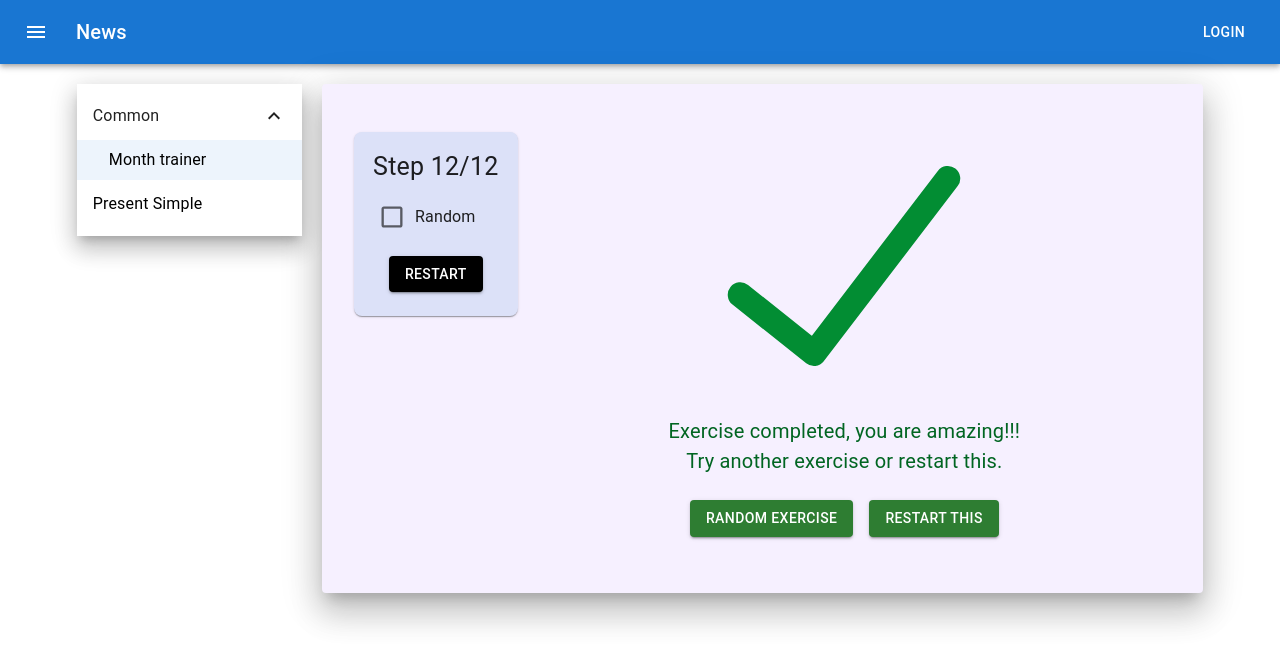
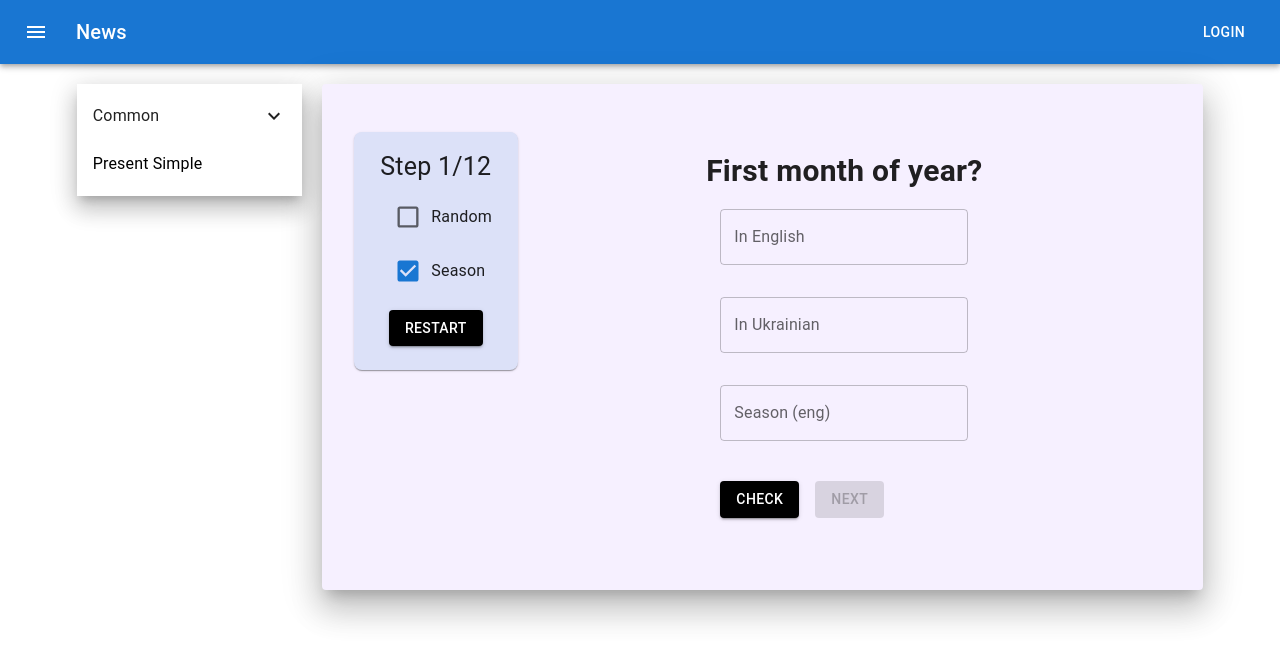
Before and after one commit to EvanMendax/git-gud-english, a React (Create React App) app: page /monthTrainer in a window 1280 px wide. Shown: the top 666 px of the page. Built offline with nearby package versions, Linux system fonts and the light colour scheme.

Commit message:
update month trainer
1. minor update in complete component.

2. add additional season check box for setting

```diff
--- a/src/Common/CompleteExercise.tsx
+++ b/src/Common/CompleteExercise.tsx
@@ -4,7 +4,7 @@ import Box from "@mui/material/Box";
 import Typography from "@mui/material/Typography";
 import Button from "@mui/material/Button";
 import {routes} from "../routes";
-import {useLocation} from "react-router-dom";
+import {useLocation, useNavigate} from "react-router-dom";
 
 interface props {
     setCurrentStep: (step: number) => void
@@ -13,14 +13,15 @@ interface props {
 const CompleteExercise:React.FC<props> = ({setCurrentStep}) => {
 
     const location = useLocation()
+    const navigate = useNavigate()
 
-    const changeExercise = ():string => {
+    const changeExercise = ():void => {
         const currentPath = location.pathname.slice(1)
         const randomExercise = Math.floor(Math.random() * (routes.length))
         if (currentPath === routes[randomExercise].path) {
             return changeExercise()
         }
-        return routes[randomExercise].path
+        navigate(routes[randomExercise].path)
     }
 
     return (
@@ -29,7 +30,7 @@ const CompleteExercise:React.FC<props> = ({setCurrentStep}) => {
             <Typography sx={{color: '#016522', fontSize: 20}}>Exercise completed, you are amazing!!!</Typography>
             <Typography sx={{color: '#016522', fontSize: 20}}>Try another exercise or restart this.</Typography>
             <Box sx={{pt: 3, mb: 3}}>
-                <Button color='success' variant='contained' onClick={()=>console.log(changeExercise())} sx={{mr: 2}}>
+                <Button color='success' variant='contained' onClick={changeExercise} sx={{mr: 2}}>
                     random exercise
                 </Button>
                 <Button color='success' variant='contained' onClick={() => setCurrentStep(1)}>
--- /dev/null
+++ b/src/Exercises/MonthTrainer/MonthSideMenu.tsx
@@ -0,0 +1,50 @@
+import React from 'react';
+import {Checkbox, FormControlLabel, Paper} from "@mui/material";
+import Typography from "@mui/material/Typography";
+import Button from "@mui/material/Button";
+import Box from "@mui/material/Box";
+
+interface props {
+    step: number
+    handleIsRandom: (isRandom: boolean) => void
+    isRandom: boolean
+    restart: () => void
+    isSeason: boolean
+    setIsSeason: (isSeason: boolean) => void
+}
+
+const MonthSideMenu: React.FC<props> =
+    ({step, handleIsRandom, isRandom, restart, setIsSeason, isSeason}) => {
+
+    const currenStep = step > 12 ? 12 : step
+
+    return (
+        <Box>
+            <Paper sx={{
+                bgcolor: '#dce1f8',
+                borderRadius: 2,
+                p: 2,
+                mt: 2,
+                display: 'flex',
+                flexDirection: 'column',
+                alignItems: 'center'
+            }}>
+                <Typography sx={{fontSize: 25, mb: 1}}>Step {currenStep}/12</Typography>
+                <Box sx={{width: '60%'}}>
+                    <FormControlLabel sx={{mb: 1}} control={
+                        <Checkbox sx={{'& .MuiSvgIcon-root': {fontSize: 28}}}
+                                  onClick={() => handleIsRandom(!isRandom)} checked={isRandom}/>
+                    } label="Random"/>
+                    <FormControlLabel sx={{mb: 1}} control={
+                        <Checkbox sx={{'& .MuiSvgIcon-root': {fontSize: 28}}}
+                                  onClick={() => setIsSeason(!isSeason)} checked={isSeason}/>
+                    } label="Season"/>
+                </Box>
+                <Button onClick={restart} variant='contained'
+                        sx={{color: 'white', bgcolor: 'black', m: 1}}>Restart</Button>
+            </Paper>
+        </Box>
+    );
+};
+
+export default MonthSideMenu;
--- a/src/Exercises/MonthTrainer/MonthTrainer.tsx
+++ b/src/Exercises/MonthTrainer/MonthTrainer.tsx
@@ -1,7 +1,7 @@
 import * as React from 'react';
 import {useState} from 'react';
 import Box from "@mui/material/Box";
-import SideMenu from "./SideMenu";
+import MonthSideMenu from "./MonthSideMenu";
 import MouthExercise from "./MouthExercise";
 import CompleteExercise from "../../Common/CompleteExercise";
 
@@ -93,7 +93,8 @@ const shuffleQuestion = (array: any[]) => {
 const MonthTrainer = () => {
 
     const [isRandom, setIsRandom] = useState<boolean>(false)
-    const [currentStep, setCurrentStep] = useState<number>(13)
+    const [isSeason, setIsSeason] = useState<boolean>(true)
+    const [currentStep, setCurrentStep] = useState<number>(1)
     const [currentsQuestion, setCurrentsQuestion] = useState<exercise[]>(questions)
 
     const restart = () => {
@@ -115,10 +116,12 @@ const MonthTrainer = () => {
     }
     return (
         <Box sx={{display: 'grid', gridTemplateColumns: '1fr 4fr'}}>
-            <SideMenu restart={restart} step={currentStep} handleIsRandom={handleIsRandom} isRandom={isRandom}/>
+            <MonthSideMenu isSeason={isSeason} setIsSeason={setIsSeason} restart={restart} step={currentStep}
+                           handleIsRandom={handleIsRandom} isRandom={isRandom}/>
             {
                 currentStep < 13
-                    ? <MouthExercise setCurrentStep={setCurrentStep} exercise={currentsQuestion[currentStep - 1]}
+                    ? <MouthExercise isSeason={isSeason} setCurrentStep={setCurrentStep}
+                                     exercise={currentsQuestion[currentStep - 1]}
                                      step={currentStep}/>
                     : <CompleteExercise setCurrentStep={setCurrentStep}/>
             }
--- a/src/Exercises/MonthTrainer/MouthExercise.tsx
+++ b/src/Exercises/MonthTrainer/MouthExercise.tsx
@@ -10,6 +10,7 @@ interface props {
     exercise: exercise
     step: number
     setCurrentStep: (step: number) => void
+    isSeason: boolean
 }
 
 type formAnswer = {
@@ -18,7 +19,7 @@ type formAnswer = {
     seasonAnswer: string
 }
 
-const MouthExercise: React.FC<props> = ({exercise, step, setCurrentStep}) => {
+const MouthExercise: React.FC<props> = ({exercise, step, setCurrentStep, isSeason}) => {
 
     const registerOptions = {required: {value: true, message: 'field is required'}}
 
@@ -28,9 +29,9 @@ const MouthExercise: React.FC<props> = ({exercise, step, setCurrentStep}) => {
     const nextStep = () => {
         setCurrentStep(step + 1)
         setIsCompleted(false)
-        setValue( 'engAnswer', '')
-        setValue( 'uaAnswer', '')
-        setValue( 'seasonAnswer', '')
+        setValue('engAnswer', '')
+        setValue('uaAnswer', '')
+        setValue('seasonAnswer', '')
     }
 
     const checkAnswer = (answers: string[], supposition: string): string | undefined => {
@@ -57,6 +58,9 @@ const MouthExercise: React.FC<props> = ({exercise, step, setCurrentStep}) => {
         if (answers.length === 3) {
             setIsCompleted(true)
         }
+        if (answers.length === 2 && !isSeason) {
+            setIsCompleted(true)
+        }
     })
 
     return (
@@ -75,11 +79,16 @@ const MouthExercise: React.FC<props> = ({exercise, step, setCurrentStep}) => {
                                label='In Ukrainian' variant='outlined' error={!!errors.uaAnswer}
                                helperText={errors.uaAnswer?.message || ''}/>
                 </Box>
-                <Box sx={{m: 1, height: 80}}>
-                    <TextField focused={isCompleted} color='success' {...register("seasonAnswer", registerOptions)}
-                               label='Season (eng)' variant='outlined' error={!!errors.seasonAnswer}
-                               helperText={errors.seasonAnswer?.message || ''}/>
-                </Box>
+                {
+                    isSeason
+                    ? <Box sx={{m: 1, height: 80}}>
+                        <TextField focused={isCompleted} color='success' {...register("seasonAnswer", registerOptions)}
+                                   label='Season (eng)' variant='outlined' error={!!errors.seasonAnswer}
+                                   helperText={errors.seasonAnswer?.message || ''}/>
+                    </Box>
+                    :null
+                }
+
                 <Box>
                     <Button variant='contained' type='submit'
                             sx={{color: 'white', bgcolor: 'black', m: 1}}>Check</Button>
--- a/src/Exercises/MonthTrainer/SideMenu.tsx
+++ /dev/null
@@ -1,40 +0,0 @@
-import React from 'react';
-import {Checkbox, FormControlLabel, Paper} from "@mui/material";
-import Typography from "@mui/material/Typography";
-import Button from "@mui/material/Button";
-import Box from "@mui/material/Box";
-
-interface props {
-    step: number
-    handleIsRandom: (isRandom: boolean) => void
-    isRandom: boolean
-    restart: () => void
-}
-
-const SideMenu:React.FC<props> = ({step, handleIsRandom, isRandom, restart}) => {
-
-    const currenStep = step > 12 ? 12 : step
-
-    return (
-        <Box>
-            <Paper sx={{
-                bgcolor: '#dce1f8',
-                borderRadius: 2,
-                p: 2,
-                mt: 2,
-                display: 'flex',
-                flexDirection: 'column',
-                alignItems: 'center'
-            }}>
-                <Typography sx={{fontSize: 25, mb:1}}>Step {currenStep}/12</Typography>
-                <FormControlLabel sx={{mb: 1}} control={
-                    <Checkbox sx={{'& .MuiSvgIcon-root': {fontSize: 28}}}
-                              onClick={() => handleIsRandom(!isRandom)} checked={isRandom}/>
-                } label="Random"/>
-                <Button onClick={restart} variant='contained' sx={{color: 'white', bgcolor: 'black', m: 1}}>Restart</Button>
-            </Paper>
-        </Box>
-    );
-};
-
-export default SideMenu;
--- a/src/routes.tsx
+++ b/src/routes.tsx
@@ -4,11 +4,11 @@ import React from "react";
 
 export const routes = [
     {
-        path: "monthTrainer",
+        path: "/monthTrainer",
         element: <MonthTrainer/>,
     },
     {
-        path: "presentSimple",
+        path: "/presentSimple",
         element: <PresentSimple/>,
     },
 ]
```
